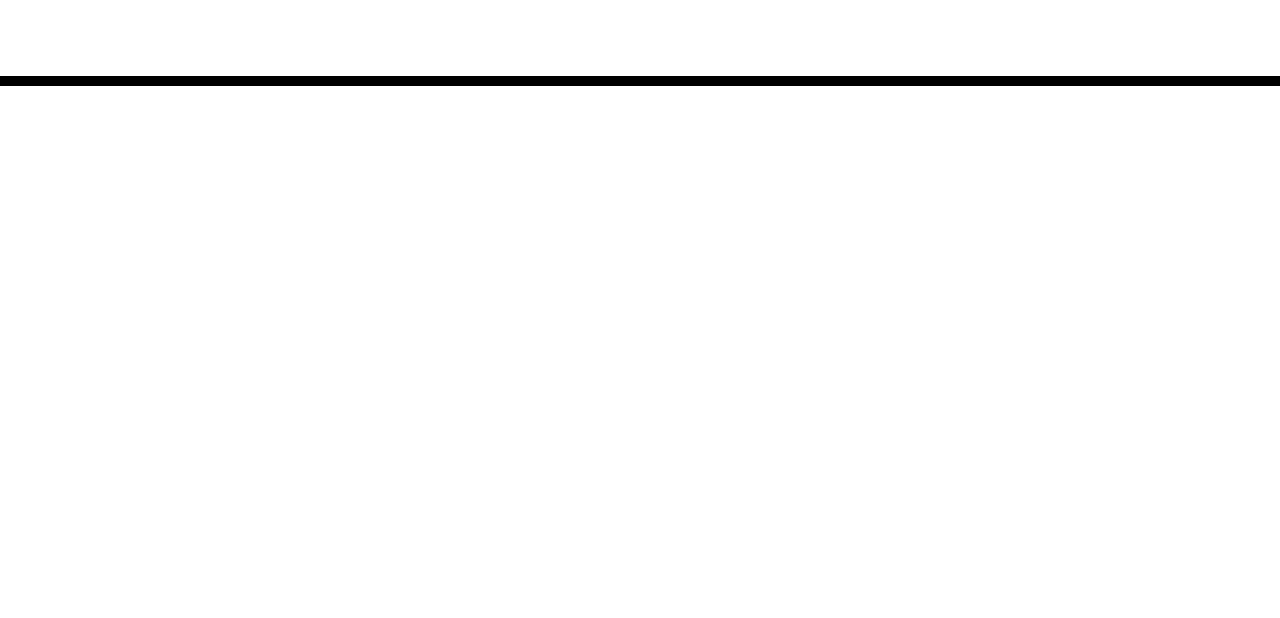
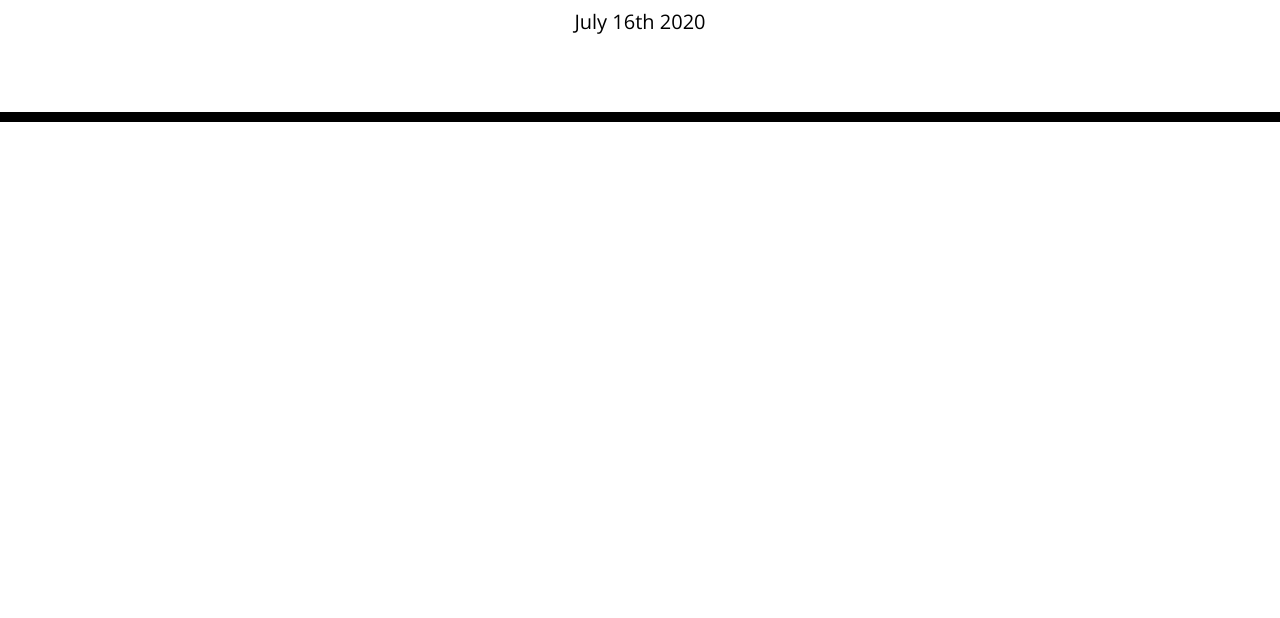
Before and after one commit to jnsmelinda/Work-Day-Scheduler, a plain HTML site: page index.html in a window 1280 px wide. Shown: the part 182-800 px from the top of the page. Drawn offline with nearby package versions, Linux system fonts and the light colour scheme.

Commit message:
displaying the date

```diff
--- a/index.html
+++ b/index.html
@@ -20,14 +20,11 @@
     <p id="currentDay" class="lead"></p>
   </header>
   <div class="container">
-    <!-- Timeblocks go here -->
   </div>
 
   <script src="https://code.jquery.com/jquery-3.4.1.min.js"></script>
   <script src="https://cdnjs.cloudflare.com/ajax/libs/moment.js/2.24.0/moment.min.js"></script>
-  <script>
-
-  </script>
+  <script src="./index.js"></script>
 </body>
 
 </html>
--- /dev/null
+++ b/index.js
@@ -0,0 +1,6 @@
+$(document).ready(function () {
+
+    $("#currentDay").text(moment().format("MMMM Do YYYY"));
+
+
+});
```
